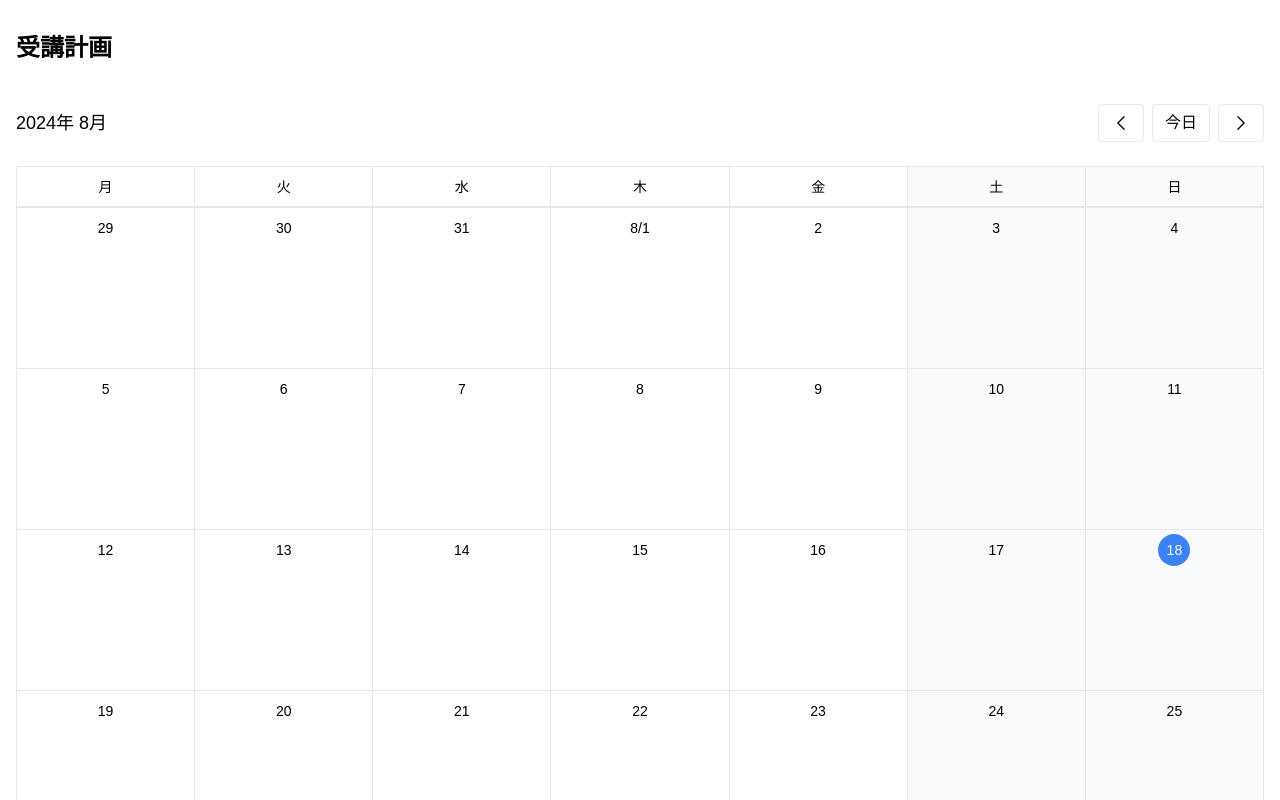
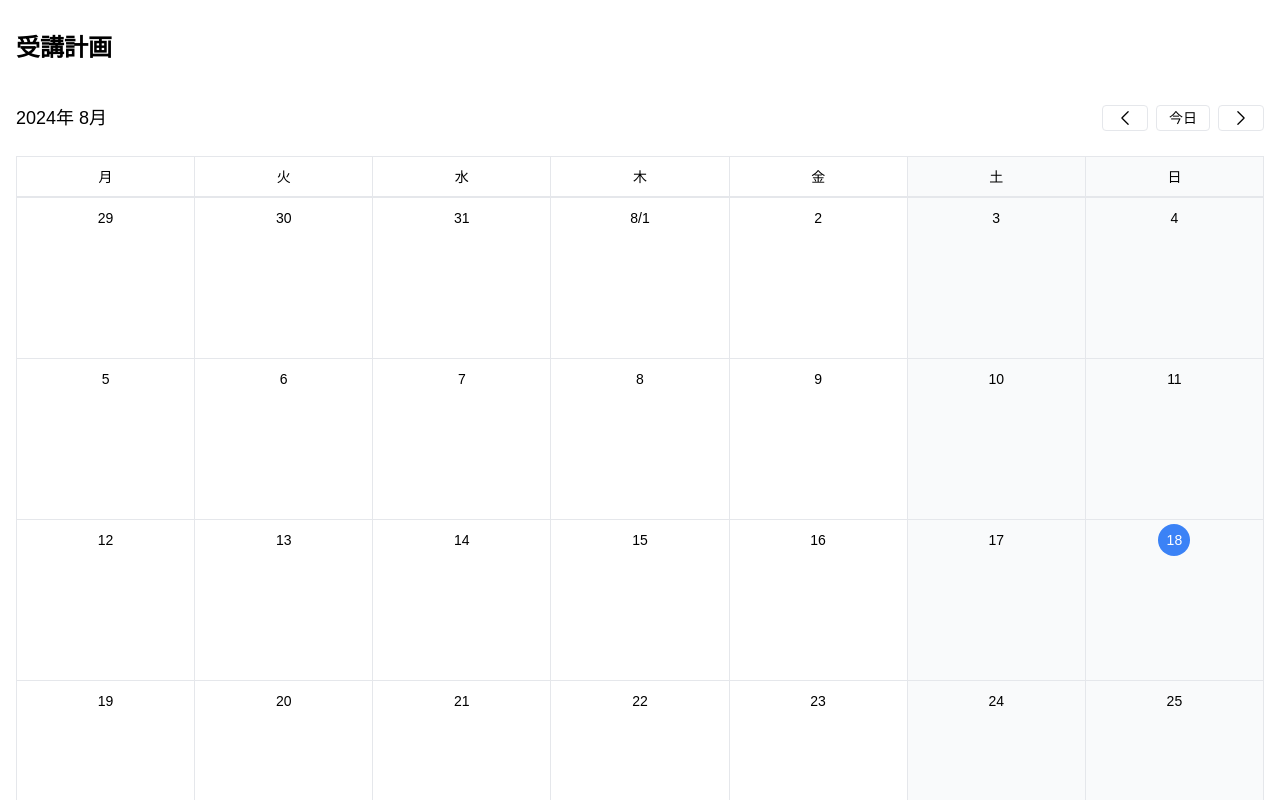
Before and after one commit to datsukan/attendance-plan, a Next.js app in the folder frontend/: page / in a window 1280 px wide. Shown: the top 800 px of the page. Built offline with nearby package versions, Linux system fonts and the light colour scheme; a web font is replaced by a local one.

Commit message:
バグ修正とリファクタリング

```diff
--- a/frontend/app/layout.tsx
+++ b/frontend/app/layout.tsx
@@ -15,7 +15,7 @@ export default function RootLayout({
   children: React.ReactNode;
 }>) {
   return (
-    <html lang="en">
+    <html lang="ja">
       <body className={mPlus1.className}>{children}</body>
     </html>
   );
--- a/frontend/component/calendar/Calendar.tsx
+++ b/frontend/component/calendar/Calendar.tsx
@@ -1,26 +1,12 @@
 'use client';
 
 import { useState, useMemo, useRef, useEffect } from 'react';
-import {
-  getYear,
-  getMonth,
-  startOfWeek,
-  endOfWeek,
-  startOfMonth,
-  endOfMonth,
-  eachDayOfInterval,
-  addMonths,
-  subMonths,
-  isEqual,
-  format,
-  parse,
-} from 'date-fns';
-import type { StartOfWeekOptions, EndOfWeekOptions } from 'date-fns';
-import { ChevronLeftIcon, ChevronRightIcon } from '@heroicons/react/24/outline';
+import { getYear, getMonth, startOfMonth } from 'date-fns';
 
-import { NavButton } from './NavButton';
-import { DayOfWeeks } from './DayOfWeeks';
+import { Header } from './Header';
 import { CalendarDateItem } from './CalendarDateItem';
+
+import { getDates, addViewMonths, changeYearMonth, changeDatesByMonths, prev, next, reset, dateKey } from './calendar-module';
 
 export const Calender = () => {
   const now = useMemo(() => new Date(), []);
@@ -34,117 +20,36 @@ export const Calender = () => {
   const calendarRef = useRef<HTMLDivElement>(null);
 
   useEffect(() => {
-    const bodyHeight = document.body.clientHeight;
-    const windowHeight = window.innerHeight;
-    const bottomPoint = bodyHeight - windowHeight;
+    scrollTo(0, 0);
+  }, [baseDate]);
 
-    const handleScroll = () => {
-      const currentPos = window.scrollY;
-      if (bottomPoint <= currentPos) {
-        setMonths(months + 1);
-      }
-    };
-
-    window.addEventListener('scroll', handleScroll);
-    return () => {
-      window.removeEventListener('scroll', handleScroll);
-    };
+  useEffect(() => {
+    return addViewMonths(months, setMonths);
   }, [months]);
 
   useEffect(() => {
-    scrollTo(0, 0);
-
-    const handleScroll = () => {
-      if (!calendarRef.current) {
-        return;
-      }
-
-      const items = calendarRef.current.querySelectorAll('.calendar-item');
-      for (let item of items) {
-        const rect = item.getBoundingClientRect();
-
-        if (rect.top >= 0) {
-          let date = parse(item.getAttribute('data-date') as string, 'yyyy-MM-dd', new Date());
-          if (isEqual(date, dates[0]) && (getYear(date) !== getYear(baseDate) || getMonth(date) !== getMonth(baseDate))) {
-            console.log(format(date, 'yyyy-MM-dd'));
-            date = addMonths(date, 1);
-            setYear(getYear(date));
-            setMonth(getMonth(date));
-          } else {
-            setYear(getYear(date));
-            setMonth(getMonth(date));
-          }
-          break;
-        }
-      }
-    };
-
-    window.addEventListener('scroll', handleScroll);
-    return () => {
-      window.removeEventListener('scroll', handleScroll);
-    };
-    // eslint-disable-next-line react-hooks/exhaustive-deps
-  }, [baseDate]);
+    return changeYearMonth(calendarRef, dates[0], baseDate, setYear, setMonth);
+  }, [dates, baseDate]);
 
   useEffect(() => {
-    setDates(getDates(startOfMonth(baseDate), months));
+    changeDatesByMonths(baseDate, months, setDates, getDates);
   }, [baseDate, months]);
-
-  const initCalendar = (date: Date) => {
-    scrollTo(0, 0);
-
-    setBaseDate(date);
-    setDates(getDates(date, 1));
-    setYear(getYear(date));
-    setMonth(getMonth(date));
-  };
-
-  const prev = () => {
-    setMonths(1);
-
-    const date = subMonths(new Date(year, month, 1), 1);
-    initCalendar(date);
-  };
-
-  const next = () => {
-    setMonths(1);
-
-    const date = addMonths(new Date(year, month, 1), 1);
-    initCalendar(date);
-  };
-
-  const reset = () => {
-    setMonths(1);
-
-    const date = startOfMonth(now);
-    initCalendar(date);
-  };
 
   return (
     <div className="relative">
       <div className="sticky top-0 bg-white">
-        <div className="py-6 flex gap-6 items-center justify-between">
-          <h2 className="text-lg">
-            {year}年 {month + 1}月
-          </h2>
-          <div className="flex gap-2">
-            <NavButton onClick={() => prev()}>
-              <ChevronLeftIcon className="size-5" />
-            </NavButton>
-            <NavButton onClick={() => reset()}>今日</NavButton>
-            <NavButton onClick={() => next()}>
-              <ChevronRightIcon className="size-5" />
-            </NavButton>
-          </div>
-        </div>
-        <DayOfWeeks />
+        <Header
+          year={year}
+          month={month}
+          prev={() => prev(baseDate, setDates, setYear, setMonth, setBaseDate, setMonths)}
+          next={() => next(baseDate, setDates, setYear, setMonth, setBaseDate, setMonths)}
+          reset={() => reset(setDates, setYear, setMonth, setBaseDate, setMonths)}
+        />
       </div>
       <div className="grid grid-cols-7 border-r border-b" ref={calendarRef}>
         {dates.map((date) => {
-          const dateString = format(date, 'yyyy-MM-dd');
-
           return (
-            <div key={dateString} data-date={dateString} className="border-t border-l calendar-item">
+            <div key={dateKey(date)} data-date={dateKey(date)} className="border-t border-l calendar-item">
               <CalendarDateItem date={date} />
             </div>
           );
@@ -153,11 +58,3 @@ export const Calender = () => {
     </div>
   );
 };
-
-const getDates = (date: Date, months: number): Date[] => {
-  const options = { weekStartsOn: 1 };
-  const start = startOfWeek(date, options as StartOfWeekOptions);
-  const end = endOfWeek(addMonths(endOfMonth(date), months), options as EndOfWeekOptions);
-
-  return eachDayOfInterval({ start, end });
-};
--- /dev/null
+++ b/frontend/component/calendar/Header.tsx
@@ -0,0 +1,23 @@
+import { YearMonthLabel } from './YearMonthLabel';
+import { MoveMonthNav } from './MoveMonthNav';
+import { DayOfWeeks } from './DayOfWeeks';
+
+type Props = {
+  year: number;
+  month: number;
+  prev: () => void;
+  next: () => void;
+  reset: () => void;
+};
+
+export const Header = ({ year, month, prev, next, reset }: Props) => {
+  return (
+    <>
+      <div className="py-6 flex gap-6 items-center justify-between">
+        <YearMonthLabel year={year} month={month + 1} />
+        <MoveMonthNav prev={prev} next={next} reset={reset} />
+      </div>
+      <DayOfWeeks />
+    </>
+  );
+};
--- /dev/null
+++ b/frontend/component/calendar/MoveMonthNav.tsx
@@ -0,0 +1,26 @@
+import { NavButton } from './NavButton';
+import { ChevronLeftIcon, ChevronRightIcon } from '@heroicons/react/24/outline';
+
+type Props = {
+  prev: () => void;
+  next: () => void;
+  reset: () => void;
+};
+
+export const MoveMonthNav = ({ prev, next, reset }: Props) => {
+  return (
+    <div className="flex gap-2">
+      <NavButton onClick={() => prev()}>
+        <ChevronLeftIcon className="size-5" />
+      </NavButton>
+      <NavButton onClick={() => reset()}>
+        <div className="flex justify-center">
+          <span className="text-sm">今日</span>
+        </div>
+      </NavButton>
+      <NavButton onClick={() => next()}>
+        <ChevronRightIcon className="size-5" />
+      </NavButton>
+    </div>
+  );
+};
--- a/frontend/component/calendar/NavButton.tsx
+++ b/frontend/component/calendar/NavButton.tsx
@@ -7,7 +7,7 @@ type Props = {
 
 export const NavButton = ({ children, onClick }: Props) => {
   return (
-    <button className="px-3 py-1.5 border rounded hover:bg-gray-50" onClick={() => onClick()}>
+    <button className="px-3 py-0.5 border rounded hover:bg-gray-100 active:bg-gray-200" onClick={() => onClick()}>
       {children}
     </button>
   );
--- /dev/null
+++ b/frontend/component/calendar/YearMonthLabel.tsx
@@ -0,0 +1,12 @@
+type Props = {
+  year: number;
+  month: number;
+};
+
+export const YearMonthLabel = ({ year, month }: Props) => {
+  return (
+    <h2 className="text-lg">
+      {year}年 {month}月
+    </h2>
+  );
+};
--- /dev/null
+++ b/frontend/component/calendar/calendar-module.ts
@@ -0,0 +1,148 @@
+import { RefObject } from 'react';
+
+import {
+  getYear,
+  getMonth,
+  startOfWeek,
+  endOfWeek,
+  startOfMonth,
+  endOfMonth,
+  eachDayOfInterval,
+  addMonths,
+  subMonths,
+  isEqual,
+  format,
+  parse,
+  startOfDay,
+} from 'date-fns';
+import type { StartOfWeekOptions, EndOfWeekOptions } from 'date-fns';
+
+const dateKeyFormat = 'yyyy-MM-dd';
+
+export function getDates(date: Date, months: number): Date[] {
+  const options = { weekStartsOn: 1 };
+  const start = startOfWeek(date, options as StartOfWeekOptions);
+  const end = endOfWeek(addMonths(endOfMonth(date), months), options as EndOfWeekOptions);
+
+  return eachDayOfInterval({ start, end });
+}
+
+export function addViewMonths(months: number, setMonths: (months: number) => void): () => void {
+  const bodyHeight = document.body.scrollHeight;
+  const windowHeight = window.innerHeight;
+  const bottomPoint = bodyHeight - windowHeight - 200;
+
+  const handleScroll = () => {
+    const currentPos = window.scrollY;
+    if (bottomPoint <= currentPos) {
+      setMonths(months + 1);
+    }
+  };
+
+  window.addEventListener('scroll', handleScroll);
+  return () => {
+    window.removeEventListener('scroll', handleScroll);
+  };
+}
+
+export function changeYearMonth(
+  calendarRef: RefObject<HTMLDivElement>,
+  firstDate: Date,
+  baseDate: Date,
+  setYear: (year: number) => void,
+  setMonth: (month: number) => void
+): () => void {
+  const handleScroll = () => {
+    if (!calendarRef.current) {
+      return;
+    }
+
+    const items = calendarRef.current.querySelectorAll('.calendar-item');
+    for (let item of items) {
+      const rect = item.getBoundingClientRect();
+
+      if (rect.top >= 0) {
+        let date = parse(item.getAttribute('data-date') as string, dateKeyFormat, new Date());
+        if (isEqual(date, firstDate) && (getYear(date) !== getYear(baseDate) || getMonth(date) !== getMonth(baseDate))) {
+          date = addMonths(date, 1);
+          setYear(getYear(date));
+          setMonth(getMonth(date));
+        } else {
+          setYear(getYear(date));
+          setMonth(getMonth(date));
+        }
+        break;
+      }
+    }
+  };
+
+  window.addEventListener('scroll', handleScroll);
+  return () => {
+    window.removeEventListener('scroll', handleScroll);
+  };
+}
+
+export function changeDatesByMonths(
+  baseDate: Date,
+  months: number,
+  setDates: (dates: Date[]) => void,
+  getDates: (date: Date, months: number) => Date[]
+): void {
+  setDates(getDates(startOfMonth(baseDate), months));
+}
+
+export function initCalendar(
+  date: Date,
+  setDates: (dates: Date[]) => void,
+  setYear: (year: number) => void,
+  setMonth: (month: number) => void,
+  setBaseDate: (date: Date) => void,
+  setMonths: (months: number) => void
+): void {
+  scrollTo(0, 0);
+
+  setMonths(1);
+  setBaseDate(date);
+  setDates(getDates(date, 1));
+  setYear(getYear(date));
+  setMonth(getMonth(date));
+}
+
+export function prev(
+  baseDate: Date,
+  setDates: (dates: Date[]) => void,
+  setYear: (year: number) => void,
+  setMonth: (month: number) => void,
+  setBaseDate: (date: Date) => void,
+  setMonths: (months: number) => void
+): void {
+  const date = subMonths(startOfDay(baseDate), 1);
+  initCalendar(date, setDates, setYear, setMonth, setBaseDate, setMonths);
+}
+
+export function next(
+  baseDate: Date,
+  setDates: (dates: Date[]) => void,
+  setYear: (year: number) => void,
+  setMonth: (month: number) => void,
+  setBaseDate: (date: Date) => void,
+  setMonths: (months: number) => void
+): void {
+  const date = addMonths(startOfDay(baseDate), 1);
+  initCalendar(date, setDates, setYear, setMonth, setBaseDate, setMonths);
+}
+
+export function reset(
+  setDates: (dates: Date[]) => void,
+  setYear: (year: number) => void,
+  setMonth: (month: number) => void,
+  setBaseDate: (date: Date) => void,
+  setMonths: (months: number) => void
+) {
+  const date = startOfMonth(new Date());
+  initCalendar(date, setDates, setYear, setMonth, setBaseDate, setMonths);
+}
+
+export function dateKey(date: Date): string {
+  return format(date, dateKeyFormat);
+}
```
Also changed, not shown: 1 other file (tests, documents, lock files or other folders).
